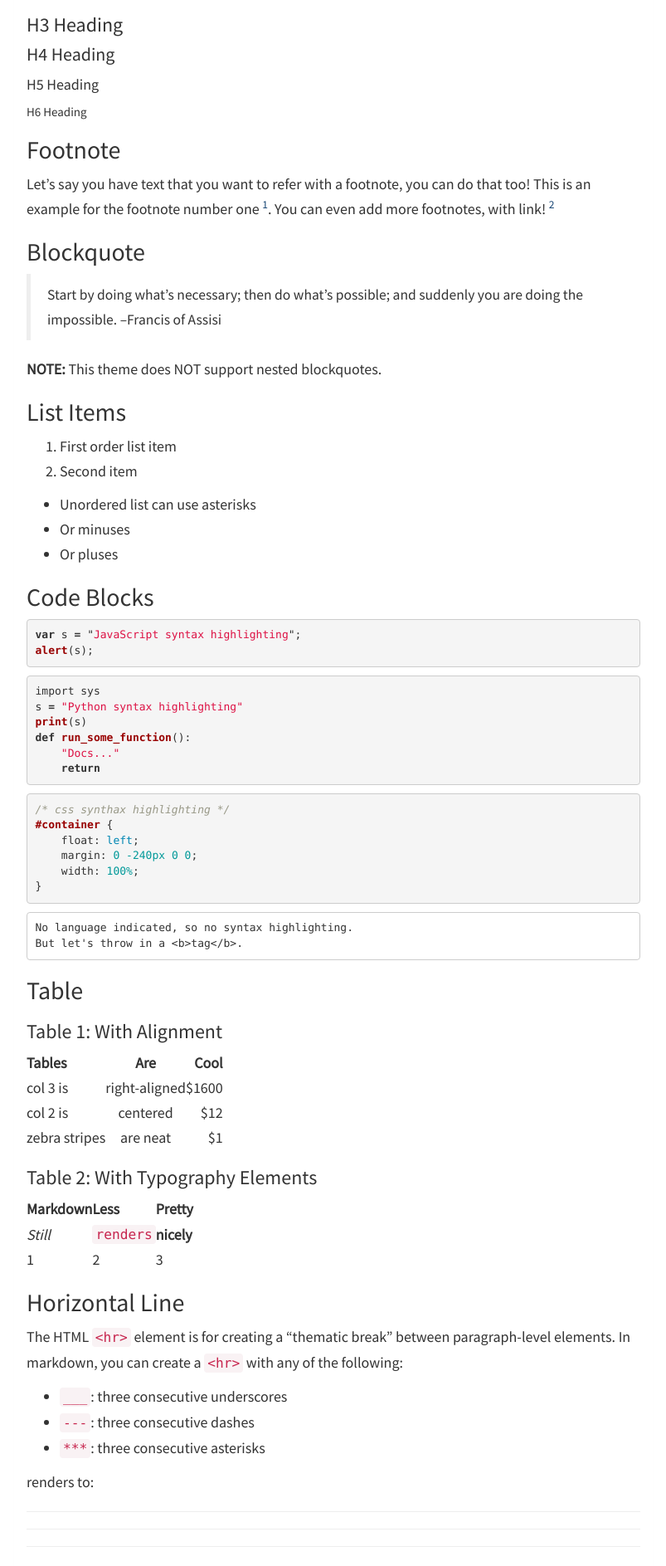
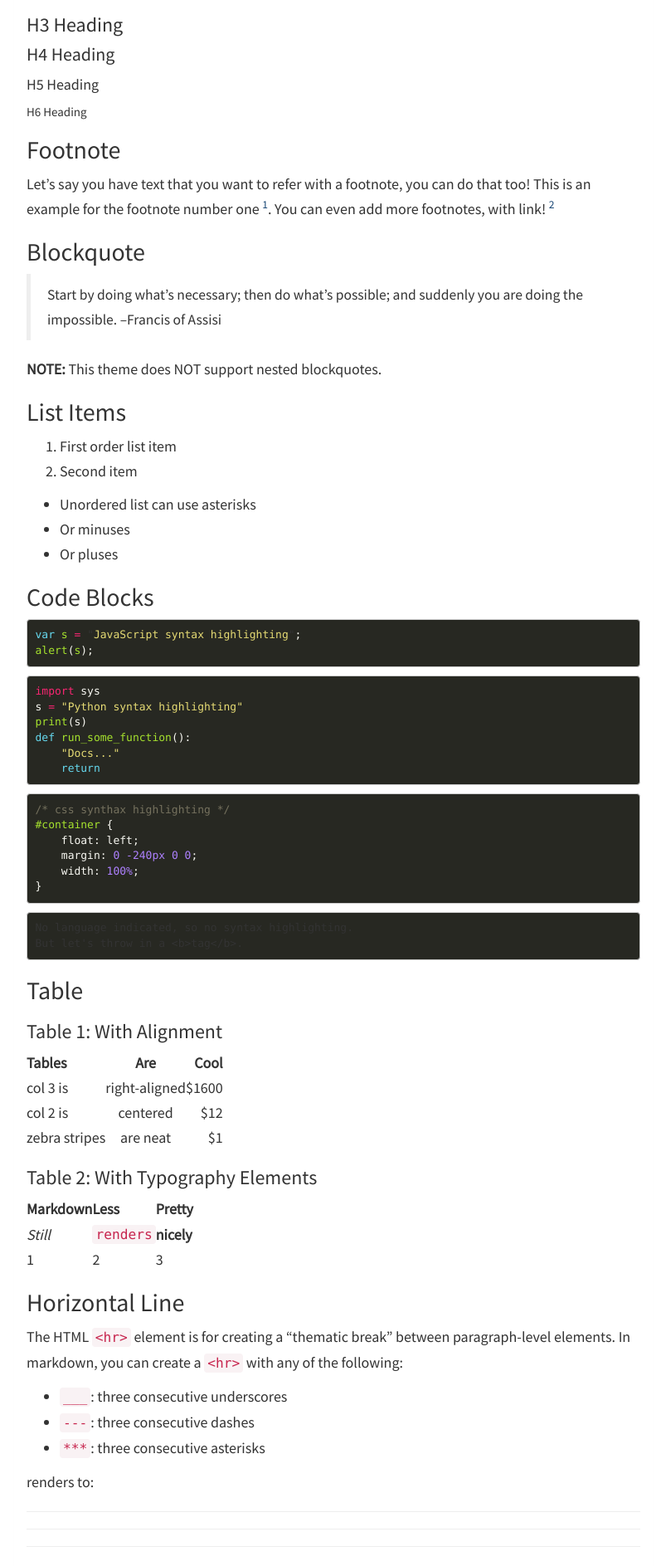
Before and after one commit to matthewdowney/matthewdowney.github.io, a Jekyll site: the page built from _posts/2013-05-27-post2.md, in a window 1280 px wide. Shown: the part 667-2554 px from the top of the page at 83% size, without its empty margins (238-1041 px from the left). Built offline with Jekyll 4.4.1, drawn with Linux system fonts in a browser that asks for light colours; nearby versions of some CDN libraries; Markdown is read by kramdown in place of the engine named in the settings; comment, search, counter and statistics services are not loaded.

Commit message:
added dark syntax highlighting

```diff
--- a/static/css/syntax.css
+++ b/static/css/syntax.css
@@ -1,65 +1,65 @@
-.highlight  { background: #ffffff; }
-.highlight .c { color: #999988; font-style: italic } /* Comment */
-.highlight .err { color: #a61717; background-color: #e3d2d2 } /* Error */
-.highlight .k { font-weight: bold } /* Keyword */
-.highlight .o { font-weight: bold } /* Operator */
-.highlight .cm { color: #999988; font-style: italic } /* Comment.Multiline */
-.highlight .cp { color: #999999; font-weight: bold } /* Comment.Preproc */
-.highlight .c1 { color: #999988; font-style: italic } /* Comment.Single */
-.highlight .cs { color: #999999; font-weight: bold; font-style: italic } /* Comment.Special */
-.highlight .gd { color: #000000; background-color: #ffdddd } /* Generic.Deleted */
-.highlight .gd .x { color: #000000; background-color: #ffaaaa } /* Generic.Deleted.Specific */
+.highlight pre { background-color: #272822; }
+.highlight .hll { background-color: #272822; }
+.highlight .c { color: #75715e } /* Comment */
+.highlight .err { color: #960050; background-color: #1e0010 } /* Error */
+.highlight .k { color: #66d9ef } /* Keyword */
+.highlight .l { color: #ae81ff } /* Literal */
+.highlight .n { color: #f8f8f2 } /* Name */
+.highlight .o { color: #f92672 } /* Operator */
+.highlight .p { color: #f8f8f2 } /* Punctuation */
+.highlight .cm { color: #75715e } /* Comment.Multiline */
+.highlight .cp { color: #75715e } /* Comment.Preproc */
+.highlight .c1 { color: #75715e } /* Comment.Single */
+.highlight .cs { color: #75715e } /* Comment.Special */
 .highlight .ge { font-style: italic } /* Generic.Emph */
-.highlight .gr { color: #aa0000 } /* Generic.Error */
-.highlight .gh { color: #999999 } /* Generic.Heading */
-.highlight .gi { color: #000000; background-color: #ddffdd } /* Generic.Inserted */
-.highlight .gi .x { color: #000000; background-color: #aaffaa } /* Generic.Inserted.Specific */
-.highlight .go { color: #888888 } /* Generic.Output */
-.highlight .gp { color: #555555 } /* Generic.Prompt */
 .highlight .gs { font-weight: bold } /* Generic.Strong */
-.highlight .gu { color: #aaaaaa } /* Generic.Subheading */
-.highlight .gt { color: #aa0000 } /* Generic.Traceback */
-.highlight .kc { font-weight: bold } /* Keyword.Constant */
-.highlight .kd { font-weight: bold } /* Keyword.Declaration */
-.highlight .kp { font-weight: bold } /* Keyword.Pseudo */
-.highlight .kr { font-weight: bold } /* Keyword.Reserved */
-.highlight .kt { color: #445588; font-weight: bold } /* Keyword.Type */
-.highlight .m { color: #009999 } /* Literal.Number */
-.highlight .s { color: #d14 } /* Literal.String */
-.highlight .na { color: #008080 } /* Name.Attribute */
-.highlight .nb { color: #0086B3 } /* Name.Builtin */
-.highlight .nc { color: #445588; font-weight: bold } /* Name.Class */
-.highlight .no { color: #008080 } /* Name.Constant */
-.highlight .ni { color: #800080 } /* Name.Entity */
-.highlight .ne { color: #990000; font-weight: bold } /* Name.Exception */
-.highlight .nf { color: #990000; font-weight: bold } /* Name.Function */
-.highlight .nn { color: #555555 } /* Name.Namespace */
-.highlight .nt { color: #000080 } /* Name.Tag */
-.highlight .nv { color: #008080 } /* Name.Variable */
-.highlight .ow { font-weight: bold } /* Operator.Word */
-.highlight .w { color: #bbbbbb } /* Text.Whitespace */
-.highlight .mf { color: #009999 } /* Literal.Number.Float */
-.highlight .mh { color: #009999 } /* Literal.Number.Hex */
-.highlight .mi { color: #009999 } /* Literal.Number.Integer */
-.highlight .mo { color: #009999 } /* Literal.Number.Oct */
-.highlight .sb { color: #d14 } /* Literal.String.Backtick */
-.highlight .sc { color: #d14 } /* Literal.String.Char */
-.highlight .sd { color: #d14 } /* Literal.String.Doc */
-.highlight .s2 { color: #d14 } /* Literal.String.Double */
-.highlight .se { color: #d14 } /* Literal.String.Escape */
-.highlight .sh { color: #d14 } /* Literal.String.Heredoc */
-.highlight .si { color: #d14 } /* Literal.String.Interpol */
-.highlight .sx { color: #d14 } /* Literal.String.Other */
-.highlight .sr { color: #009926 } /* Literal.String.Regex */
-.highlight .s1 { color: #d14 } /* Literal.String.Single */
-.highlight .ss { color: #990073 } /* Literal.String.Symbol */
-.highlight .bp { color: #999999 } /* Name.Builtin.Pseudo */
-.highlight .vc { color: #008080 } /* Name.Variable.Class */
-.highlight .vg { color: #008080 } /* Name.Variable.Global */
-.highlight .vi { color: #008080 } /* Name.Variable.Instance */
-.highlight .il { color: #009999 } /* Literal.Number.Integer.Long */
+.highlight .kc { color: #66d9ef } /* Keyword.Constant */
+.highlight .kd { color: #66d9ef } /* Keyword.Declaration */
+.highlight .kn { color: #f92672 } /* Keyword.Namespace */
+.highlight .kp { color: #66d9ef } /* Keyword.Pseudo */
+.highlight .kr { color: #66d9ef } /* Keyword.Reserved */
+.highlight .kt { color: #66d9ef } /* Keyword.Type */
+.highlight .ld { color: #e6db74 } /* Literal.Date */
+.highlight .m { color: #ae81ff } /* Literal.Number */
+.highlight .s { color: #e6db74 } /* Literal.String */
+.highlight .na { color: #a6e22e } /* Name.Attribute */
+.highlight .nb { color: #f8f8f2 } /* Name.Builtin */
+.highlight .nc { color: #a6e22e } /* Name.Class */
+.highlight .no { color: #66d9ef } /* Name.Constant */
+.highlight .nd { color: #a6e22e } /* Name.Decorator */
+.highlight .ni { color: #f8f8f2 } /* Name.Entity */
+.highlight .ne { color: #a6e22e } /* Name.Exception */
+.highlight .nf { color: #a6e22e } /* Name.Function */
+.highlight .nl { color: #f8f8f2 } /* Name.Label */
+.highlight .nn { color: #f8f8f2 } /* Name.Namespace */
+.highlight .nx { color: #a6e22e } /* Name.Other */
+.highlight .py { color: #f8f8f2 } /* Name.Property */
+.highlight .nt { color: #f92672 } /* Name.Tag */
+.highlight .nv { color: #f8f8f2 } /* Name.Variable */
+.highlight .ow { color: #f92672 } /* Operator.Word */
+.highlight .w { color: #f8f8f2 } /* Text.Whitespace */
+.highlight .mf { color: #ae81ff } /* Literal.Number.Float */
+.highlight .mh { color: #ae81ff } /* Literal.Number.Hex */
+.highlight .mi { color: #ae81ff } /* Literal.Number.Integer */
+.highlight .mo { color: #ae81ff } /* Literal.Number.Oct */
+.highlight .sb { color: #e6db74 } /* Literal.String.Backtick */
+.highlight .sc { color: #e6db74 } /* Literal.String.Char */
+.highlight .sd { color: #e6db74 } /* Literal.String.Doc */
+.highlight .s2 { color: #e6db74 } /* Literal.String.Double */
+.highlight .se { color: #ae81ff } /* Literal.String.Escape */
+.highlight .sh { color: #e6db74 } /* Literal.String.Heredoc */
+.highlight .si { color: #e6db74 } /* Literal.String.Interpol */
+.highlight .sx { color: #e6db74 } /* Literal.String.Other */
+.highlight .sr { color: #e6db74 } /* Literal.String.Regex */
+.highlight .s1 { color: #e6db74 } /* Literal.String.Single */
+.highlight .ss { color: #e6db74 } /* Literal.String.Symbol */
+.highlight .bp { color: #f8f8f2 } /* Name.Builtin.Pseudo */
+.highlight .vc { color: #f8f8f2 } /* Name.Variable.Class */
+.highlight .vg { color: #f8f8f2 } /* Name.Variable.Global */
+.highlight .vi { color: #f8f8f2 } /* Name.Variable.Instance */
+.highlight .il { color: #ae81ff } /* Literal.Number.Integer.Long */
 
-/* Make line numbers unselectable: excludes line numbers from copy-paste user ops */
-.highlight .lineno {-webkit-user-select: none;-moz-user-select: none; -o-user-select: none;}
-.lineno::-moz-selection {background-color: transparent;} /* Mozilla specific */
-.lineno::selection {background-color: transparent;} /* Other major browsers */
+.highlight .gh { } /* Generic Heading & Diff Header */
+.highlight .gu { color: #75715e; } /* Generic.Subheading & Diff Unified/Comment? */
+.highlight .gd { color: #f92672; } /* Generic.Deleted & Diff Deleted */
+.highlight .gi { color: #a6e22e; } /* Generic.Inserted & Diff Inserted */
```
